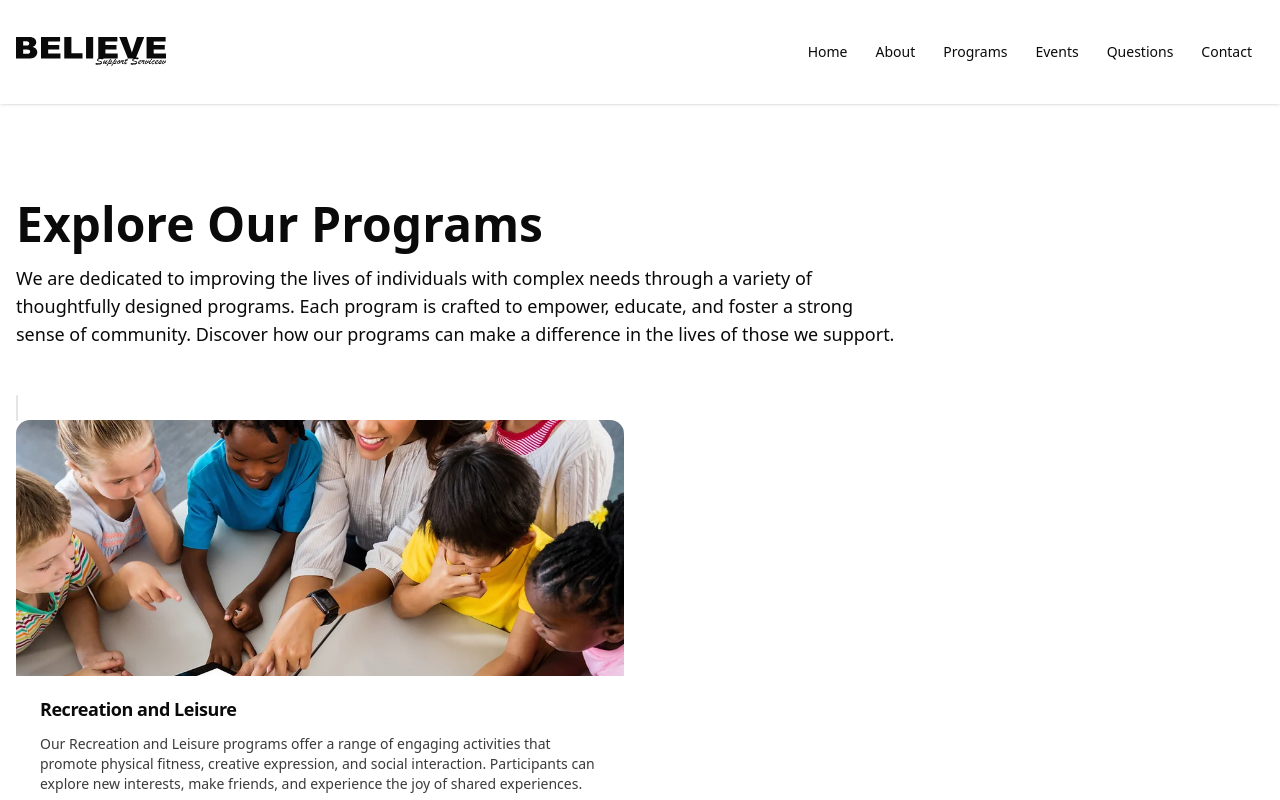
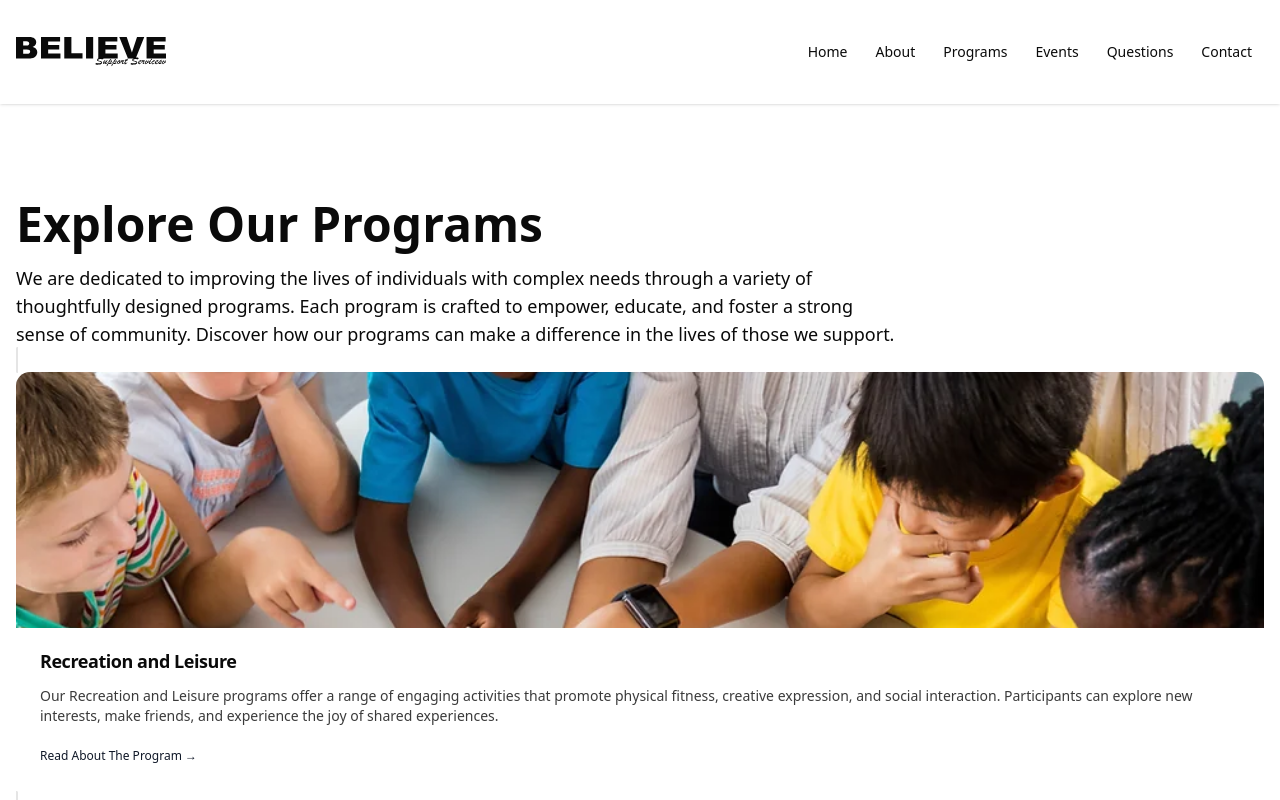
Before and after one commit to Justin-Bento/believe-support-services, a Next.js app: page /programs in a window 1280 px wide. Shown: the top 800 px of the page. Built offline with nearby package versions, Linux system fonts and the light colour scheme.

Commit message:
Removed custom grid due to odd layout.

```diff
--- a/src/app/(frontend)/programs/page.tsx
+++ b/src/app/(frontend)/programs/page.tsx
@@ -17,7 +17,7 @@ export default function ProgramsPage() {
       {/*
        * End of Page Header
        */}
-      <section className="grid sm:grid-cols-2 2xl:grid-cols-3 gap-8 mt-12">
+      <section className="">
         <ProgramsList />
       </section>
       {/*
```
